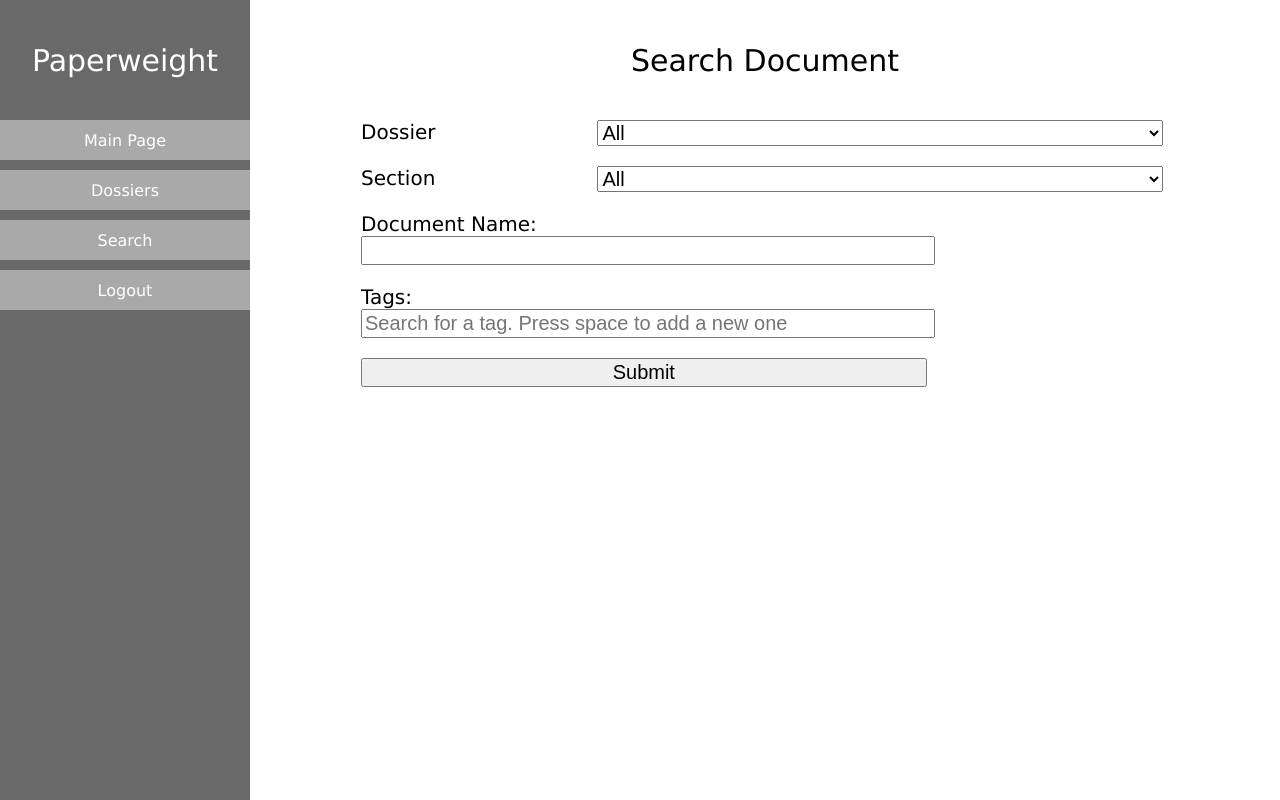
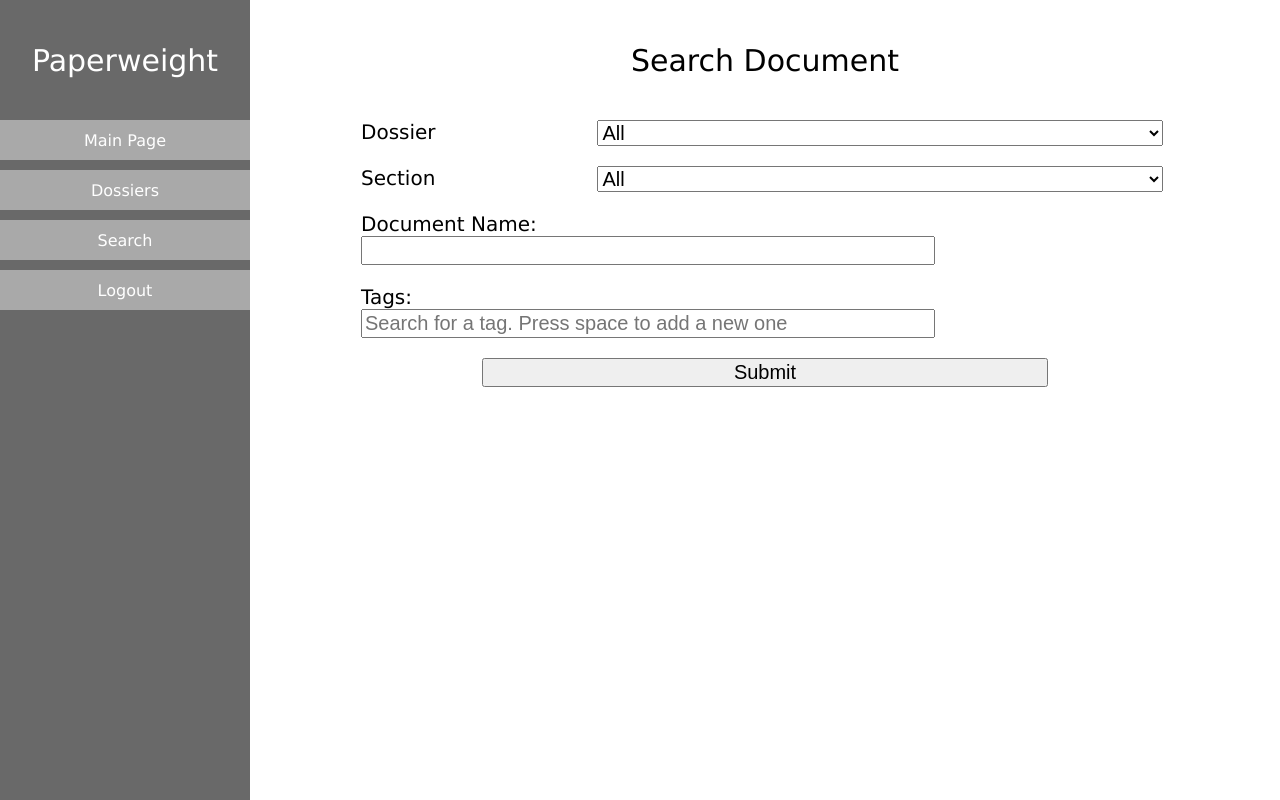
Before and after one commit to luistripa/Paperweight, a Django app: page /documents/dossiers/search/ in a window 1280 px wide. Run offline with Django 3.2, Linux system fonts and the light colour scheme; the visitor is signed in with stand-in values (Sample User, id 1); data that the repository does not hold is empty.

Commit message:
Fixed a problem where the submit button was not properly aligned with the form

```diff
--- a/static/css/base/forms.css
+++ b/static/css/base/forms.css
@@ -47,7 +47,7 @@
     font-size: 20px;
 }
 
-.form-container form .form-input .submit {
-    width: 50%;
-    font-size: 20px;
+.form-container form #submit {
+    display: flex;
+    justify-content: center;
 }
--- a/templates/documents/documents/document_create.html
+++ b/templates/documents/documents/document_create.html
@@ -27,7 +27,7 @@
                 </div>
                 {% include "tag-form-input.html" %}
 
-                <div class="form-input">
+                <div class="form-input" id="submit">
                     <input type="submit" value="Submit"/>
                 </div>
             </form>
--- a/templates/documents/documents/document_update.html
+++ b/templates/documents/documents/document_update.html
@@ -25,7 +25,7 @@
                     {{ form.file }}
                 </div>
                 {% include 'tag-form-input.html' %}
-                <div class="form-input">
+                <div class="form-input" id="submit">
                     <input type="submit" value="Submit"/>
                 </div>
             </form>
--- a/templates/documents/dossiers/dossier_create.html
+++ b/templates/documents/dossiers/dossier_create.html
@@ -19,7 +19,7 @@
                      <label>{{ form.name.label }}</label>
                      {{ form.name }}
                  </div>
-                 <div class="form-input">
+                 <div class="form-input" id="submit">
                      <input class="submit" type="submit" value="Submit"/>
                  </div>
              </form>
--- a/templates/documents/dossiers/dossier_update.html
+++ b/templates/documents/dossiers/dossier_update.html
@@ -19,7 +19,7 @@
                      <label>{{ form.name.label }}</label>
                      {{ form.name }}
                  </div>
-                 <div class="form-input">
+                 <div class="form-input" id="submit">
                      <input class="submit" type="submit" value="Submit"/>
                  </div>
              </form>
--- a/templates/documents/search.html
+++ b/templates/documents/search.html
@@ -30,8 +30,8 @@
                     {{ form.name }}
                 </div>
                 {% include 'tag-form-input.html' %}
-                <div class="flexAlign form-input">
-                    <input type="submit" value="Submit">
+                <div class="form-input" id="submit">
+                    <input class="submit" type="submit" value="Submit">
                 </div>
             </form>
         </div>
--- a/templates/documents/sections/section_create.html
+++ b/templates/documents/sections/section_create.html
@@ -23,7 +23,7 @@
                     <label>{{ form.name.label }}</label>
                     {{ form.name }}
                 </div>
-                <div class="form-input">
+                <div class="form-input" id="submit">
                     <input type="submit" value="Submit">
                 </div>
             </form>
--- a/templates/documents/sections/section_update.html
+++ b/templates/documents/sections/section_update.html
@@ -23,7 +23,7 @@
                     <label>{{ form.name.label }}</label>
                     {{ form.name }}
                 </div>
-                <div class="form-input">
+                <div class="form-input" id="submit">
                     <input type="submit" value="Submit">
                 </div>
             </form>
```
